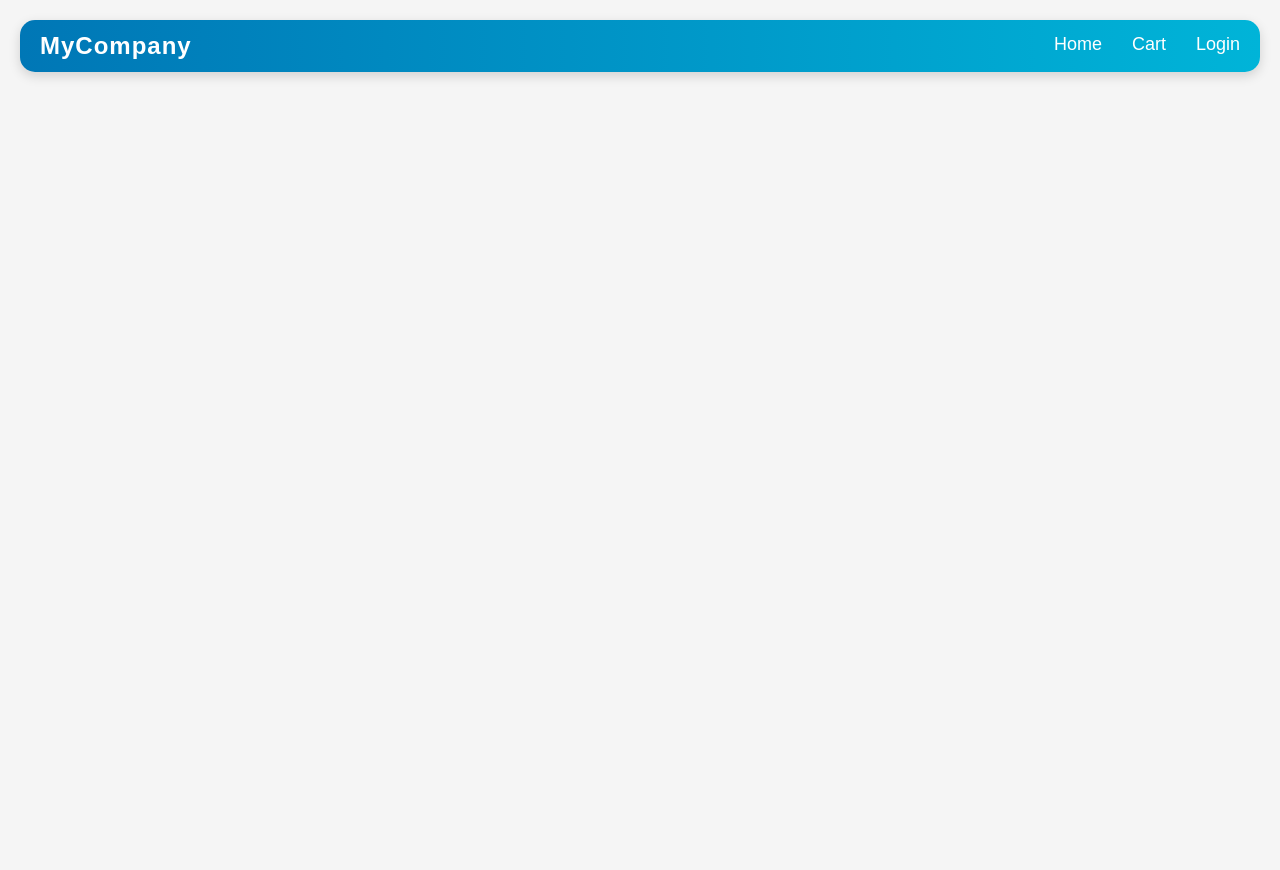
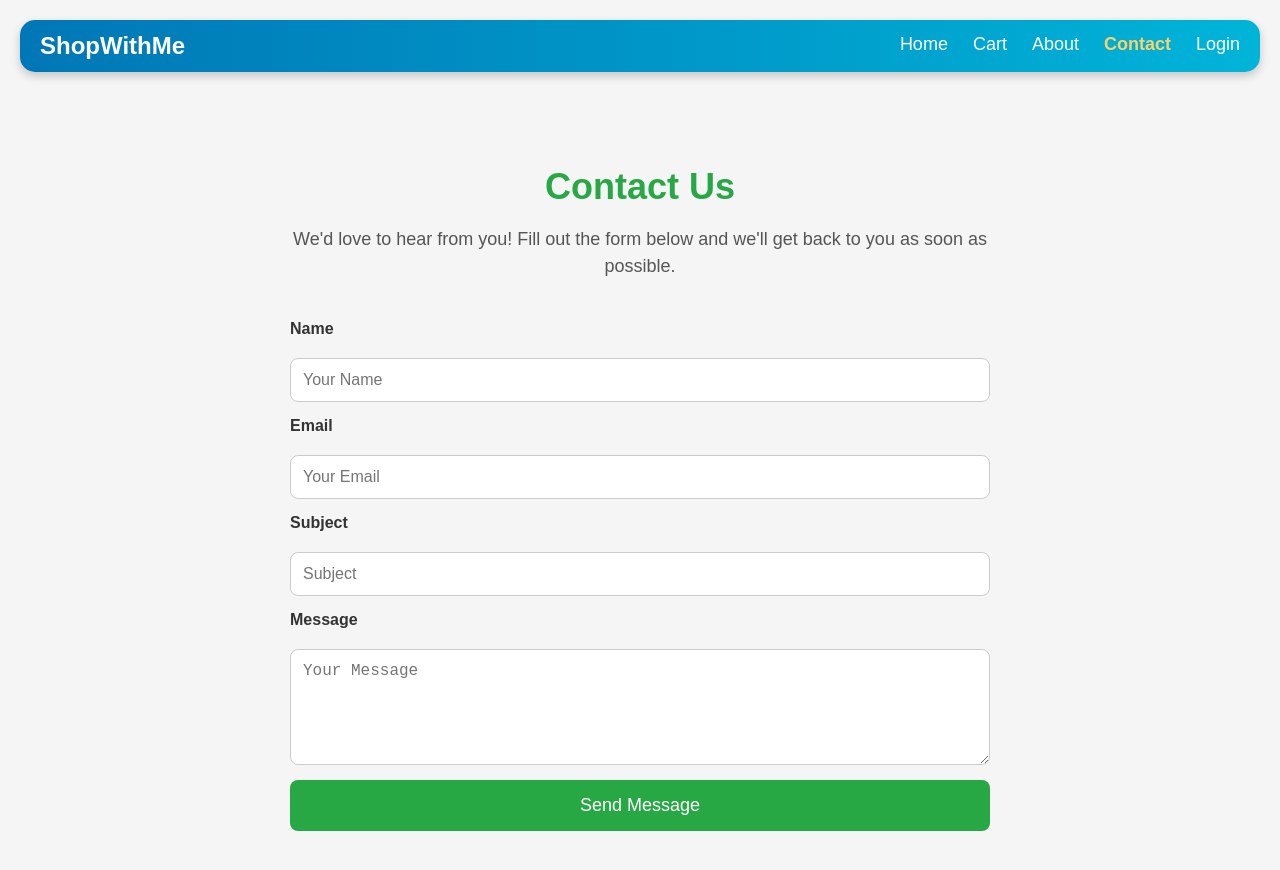
Before and after one commit to mominzishan05/Code_With_Redux, a React (Vite) app: page /contact in a window 1280 px wide. Shown: the top 870 px of the page. Before the commit the page ends 800 px from the top, so only its background shows below. Built offline with nearby package versions, Linux system fonts and the light colour scheme.

Commit message:
temp chnages

```diff
--- a/src/App.jsx
+++ b/src/App.jsx
@@ -10,6 +10,8 @@ import LoginPage from "./Components/LoginPage";
 import { Provider } from "react-redux";
 import { store } from "./App/store";
 import ProtectRoute from "./Routers/ProtectRoute";
+import AboutPage from "./Components/AboutPage";
+import ContactPage from "./Components/ContactPage";
 
 function App() {
 
@@ -25,6 +27,8 @@ function App() {
         <Routes>
           <Route path="/" element={ isAuth ? <HomePage /> : <Navigate to="/login" /> } />
           <Route path="/cart" element={ isAuth ? <CartPage /> : <Navigate to="/login" /> } />
+          <Route path="/about" element={<AboutPage />} />
+          <Route path="/contact"  element={<ContactPage />}/>
           <Route path="/login" element={<LoginPage setIsAuth={setIsAuth} />} />
         </Routes>
       </BrowserRouter>
--- /dev/null
+++ b/src/Components/AboutPage.jsx
@@ -0,0 +1,43 @@
+import React from "react";
+import "../Css/About.css";
+
+const AboutPage = () => {
+  return (
+    <div className="about-container">
+      <div className="about-header">
+        <h1>About Us</h1>
+        <p>
+          Welcome to our website! We are passionate about delivering the best
+          experience to our users. Our team is dedicated to creating amazing
+          products with care and innovation.
+        </p>
+      </div>
+
+      <div className="about-cards">
+        <div className="card">
+          <h2>Our Mission</h2>
+          <p>
+            To build solutions that make life easier and more enjoyable for
+            everyone.
+          </p>
+        </div>
+        <div className="card">
+          <h2>Our Vision</h2>
+          <p>
+            To be a global leader in delivering high-quality, user-friendly
+            digital products.
+          </p>
+        </div>
+        <div className="card">
+          <h2>Our Team</h2>
+          <p>
+            A group of passionate developers, designers, and thinkers working
+            together to achieve excellence.
+          </p>
+        </div>
+      </div>
+    </div>
+  );
+};
+
+export default AboutPage;
--- /dev/null
+++ b/src/Components/ContactPage.jsx
@@ -0,0 +1,34 @@
+import React from "react";
+import "../Css/ContactPage.css";
+
+const ContactPage = () => {
+  return (
+    <div className="contact-container">
+      <div className="contact-header">
+        <h1>Contact Us</h1>
+        <p>
+          We'd love to hear from you! Fill out the form below and we'll get back
+          to you as soon as possible.
+        </p>
+      </div>
+
+      <form className="contact-form">
+        <label>Name</label>
+        <input type="text" placeholder="Your Name" required />
+
+        <label>Email</label>
+        <input type="email" placeholder="Your Email" required />
+
+        <label>Subject</label>
+        <input type="text" placeholder="Subject" required />
+
+        <label>Message</label>
+        <textarea placeholder="Your Message" rows="5" required></textarea>
+
+        <button type="submit">Send Message</button>
+      </form>
+    </div>
+  );
+};
+
+export default ContactPage;
--- a/src/Components/LoginPage.jsx
+++ b/src/Components/LoginPage.jsx
@@ -31,6 +31,8 @@ const login = async () => {
       <input type="password" onChange={(event)=>setPass(event.target.value)} value={pass}  />
       <br /><br />
       <button onClick={login}>Login</button>
+      <h2>User Name : emilys</h2>
+      <h2>User Password : emilyspass</h2>
     </>
   );
 };
--- /dev/null
+++ b/src/Css/About.css
@@ -0,0 +1,56 @@
+.about-container {
+  max-width: 1000px;
+  margin: 40px auto;
+  padding: 20px;
+  font-family: 'Arial', sans-serif;
+  color: #333;
+}
+
+.about-header {
+  text-align: center;
+  margin-bottom: 40px;
+}
+
+.about-header h1 {
+  font-size: 36px;
+  color: #007BFF;
+  margin-bottom: 10px;
+}
+
+.about-header p {
+  font-size: 18px;
+  line-height: 1.6;
+  color: #555;
+}
+
+.about-cards {
+  display: flex;
+  justify-content: space-between;
+  flex-wrap: wrap;
+  gap: 20px;
+}
+
+.card {
+  flex: 1;
+  min-width: 250px;
+  background: #f0f8ff;
+  border-radius: 12px;
+  padding: 20px;
+  text-align: center;
+  transition: transform 0.3s, box-shadow 0.3s;
+}
+
+.card:hover {
+  transform: translateY(-5px);
+  box-shadow: 0 10px 20px rgba(0,0,0,0.1);
+}
+
+.card h2 {
+  color: #007BFF;
+  margin-bottom: 10px;
+}
+
+.card p {
+  color: #555;
+  font-size: 16px;
+}
--- /dev/null
+++ b/src/Css/ContactPage.css
@@ -0,0 +1,67 @@
+.contact-container {
+  max-width: 700px;
+  margin: 50px auto;
+  padding: 20px;
+  font-family: Arial, sans-serif;
+  color: #333;
+}
+
+.contact-header {
+  text-align: center;
+  margin-bottom: 40px;
+}
+
+.contact-header h1 {
+  font-size: 36px;
+  color: #28a745;
+  margin-bottom: 10px;
+}
+
+.contact-header p {
+  font-size: 18px;
+  color: #555;
+  line-height: 1.5;
+}
+
+.contact-form {
+  display: flex;
+  flex-direction: column;
+  gap: 15px;
+}
+
+.contact-form label {
+  font-weight: bold;
+  margin-bottom: 5px;
+}
+
+.contact-form input,
+.contact-form textarea {
+  padding: 12px;
+  border: 1px solid #ccc;
+  border-radius: 8px;
+  font-size: 16px;
+  width: 100%;
+  box-sizing: border-box;
+}
+
+.contact-form input:focus,
+.contact-form textarea:focus {
+  outline: none;
+  border-color: #28a745;
+  box-shadow: 0 0 5px rgba(40, 167, 69, 0.5);
+}
+
+.contact-form button {
+  padding: 15px;
+  background-color: #28a745;
+  color: white;
+  border: none;
+  border-radius: 8px;
+  font-size: 18px;
+  cursor: pointer;
+  transition: background 0.3s;
+}
+
+.contact-form button:hover {
+  background-color: #218838;
+}
--- a/src/Css/Navbar.css
+++ b/src/Css/Navbar.css
@@ -1,4 +1,3 @@
-/* Navbar container */
 .navbar {
   display: flex;
   justify-content: space-between;
@@ -10,68 +9,62 @@
   top: 0;
   z-index: 1000;
   border-radius: 15px;
-  box-shadow: 0 4px 12px rgba(0,0,0,0.15);
-  transition: background 0.5s;
+  box-shadow: 0 4px 10px rgba(0,0,0,0.2);
+  transition: background 0.4s ease;
 }
 
-/* Logo */
 .logo {
   font-size: 24px;
   font-weight: 700;
-  letter-spacing: 1px;
-  color: #fff;
   cursor: pointer;
-  transition: transform 0.3s;
+  transition: transform 0.3s, color 0.3s;
 }
 .logo:hover {
   transform: scale(1.05);
-  text-shadow: 0 0 8px #ffd166;
+  color: #ffd166;
 }
 
-/* Links container */
 .nav-links {
   display: flex;
-  gap: 30px;
+  gap: 25px;
   align-items: center;
+  transition: all 0.3s linear;
 }
 
 .nav-links a {
   color: white;
   text-decoration: none;
   font-size: 18px;
-  font-weight: 500;
   position: relative;
-  padding-bottom: 4px;
-  transition: color 0.3s;
+  padding-bottom: 3px;
+  transition: color 0.3s, transform 0.3s;
+}
+.nav-links a:hover {
+  color: #ffd166;
+  transform: translateY(-2px);
 }
 
-/* animated underline with neon glow */
-.nav-links a::after {
+.nav-links a.active-link {
+  color: #ffd166;
+  font-weight: 700;
+}
+.nav-links a.active-link::after {
   content: "";
   position: absolute;
-  width: 0%;
+  width: 100%;
   height: 2px;
   bottom: 0;
   left: 0;
   background-color: #ffd166;
   box-shadow: 0 0 5px #ffd166, 0 0 10px #ffd166;
-  transition: width 0.4s ease-in-out;
+  animation: underlineGlow 1s linear;
 }
 
-.nav-links a:hover {
-  color: #ffd166;
-}
-
-.nav-links a:hover::after {
-  width: 100%;
-}
-
-/* Cart count bubble with pop animation */
+/* Cart count pop animation */
 .cart-count {
-  background-color: red;
+  background: red;
   color: white;
   font-size: 12px;
-  font-weight: 600;
   padding: 2px 6px;
   border-radius: 50%;
   margin-left: 5px;
@@ -85,30 +78,35 @@
   100% { transform: scale(1); opacity: 1; }
 }
 
-/* Hamburger menu */
+/* Hamburger */
 .hamburger {
   display: none;
   flex-direction: column;
   cursor: pointer;
-  gap: 5px;
+  gap: 4px;
 }
-
 .hamburger span {
   width: 25px;
   height: 3px;
-  background-color: white;
+  background: white;
   border-radius: 2px;
   transition: all 0.4s ease;
 }
+.hamburger.active span:nth-child(1) { transform: rotate(45deg) translate(5px,5px); }
+.hamburger.active span:nth-child(2) { opacity: 0; }
+.hamburger.active span:nth-child(3) { transform: rotate(-45deg) translate(5px,-5px); }
 
-.hamburger.active span:nth-child(1) {
-  transform: rotate(45deg) translate(5px, 5px);
+/* Slide-in animation for mobile menu */
+@keyframes slideIn {
+  0% { transform: translateY(-20px); opacity: 0; }
+  100% { transform: translateY(0); opacity: 1; }
 }
-.hamburger.active span:nth-child(2) {
-  opacity: 0;
-}
-.hamburger.active span:nth-child(3) {
-  transform: rotate(-45deg) translate(5px, -5px);
+
+/* Active link underline glow animation */
+@keyframes underlineGlow {
+  0% { width: 0%; opacity: 0; }
+  50% { width: 50%; opacity: 1; }
+  100% { width: 100%; opacity: 1; }
 }
 
 /* Responsive */
@@ -121,29 +119,10 @@
     flex-direction: column;
     width: 200px;
     padding: 20px;
+    display: none;
+    animation: slideIn 0.3s ease ;
     border-radius: 0 0 15px 15px;
-    display: none;
-    transition: all 0.3s ease;
   }
-
-  .nav-links.open {
-    display: flex;
-    animation: slideIn 0.3s ease forwards;
-  }
-
-  .nav-links a {
-    font-size: 18px;
-    padding: 10px 0;
-    text-align: center;
-  }
-
-  .hamburger {
-    display: flex;
-  }
+  .nav-links.open { display: flex; }
+  .hamburger { display: flex; }
 }
-
-/* slide in menu animation */
-@keyframes slideIn {
-  0% { transform: translateY(-20px); opacity: 0; }
-  100% { transform: translateY(0); opacity: 1; }
-}
--- a/src/Routers/Navbar.jsx
+++ b/src/Routers/Navbar.jsx
@@ -1,6 +1,6 @@
 import React, { useState } from "react";
 import "../Css/Navbar.css";
-import { Link } from "react-router-dom";
+import { NavLink } from "react-router-dom";
 import { useSelector } from "react-redux";
 
 const Navbar = () => {
@@ -10,18 +10,19 @@ const Navbar = () => {
 
   return (
     <nav className="navbar">
-      <div className="logo">MyCompany</div>
+      <div className="logo">ShopWithMe</div>
+
       <div className={`nav-links ${menuOpen ? "open" : ""}`}>
-        <Link to="/" onClick={() => setMenuOpen(false)}>Home</Link>
-        <Link to="/cart" onClick={() => setMenuOpen(false)}>
+        <NavLink to="/" onClick={() => setMenuOpen(false)} className={({ isActive }) => isActive ? "active-link" : ""}>Home</NavLink>
+        <NavLink to="/cart" onClick={() => setMenuOpen(false)} className={({ isActive }) => isActive ? "active-link" : ""}>
           Cart {cartCount > 0 && <span className="cart-count">{cartCount}</span>}
-        </Link>
-        <Link to="/login" onClick={() => setMenuOpen(false)}>Login</Link>
+        </NavLink>
+        <NavLink to="/about" onClick={() => setMenuOpen(false)} className={({ isActive }) => isActive ? "active-link" : ""}>About</NavLink>
+        <NavLink to="/contact" onClick={() => setMenuOpen(false)} className={({ isActive }) => isActive ? "active-link" : ""}>Contact</NavLink>
+        <NavLink to="/login" onClick={() => setMenuOpen(false)} className={({ isActive }) => isActive ? "active-link" : ""}>Login</NavLink>
       </div>
-      <div
-        className={`hamburger ${menuOpen ? "active" : ""}`}
-        onClick={() => setMenuOpen(!menuOpen)}
-      >
+
+      <div className={`hamburger ${menuOpen ? "active" : ""}`} onClick={() => setMenuOpen(!menuOpen)}>
         <span></span>
         <span></span>
         <span></span>
```
